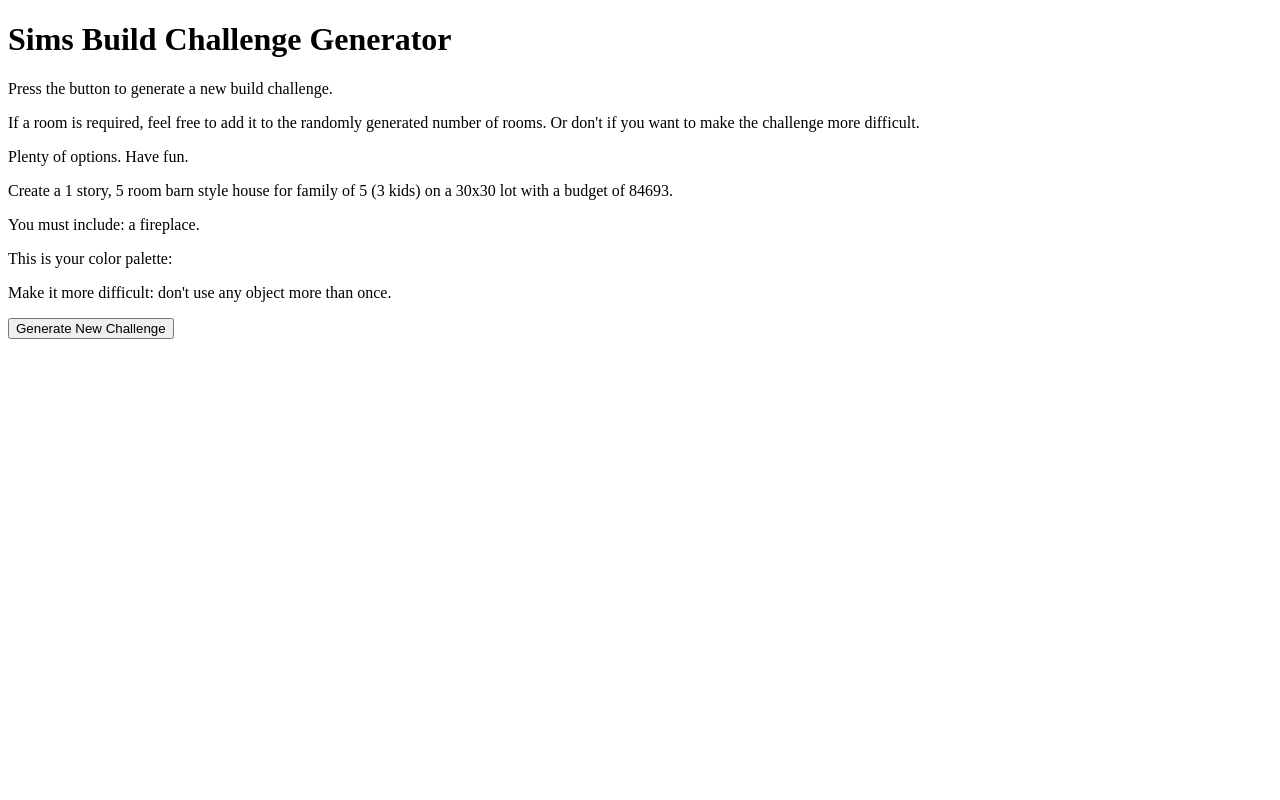
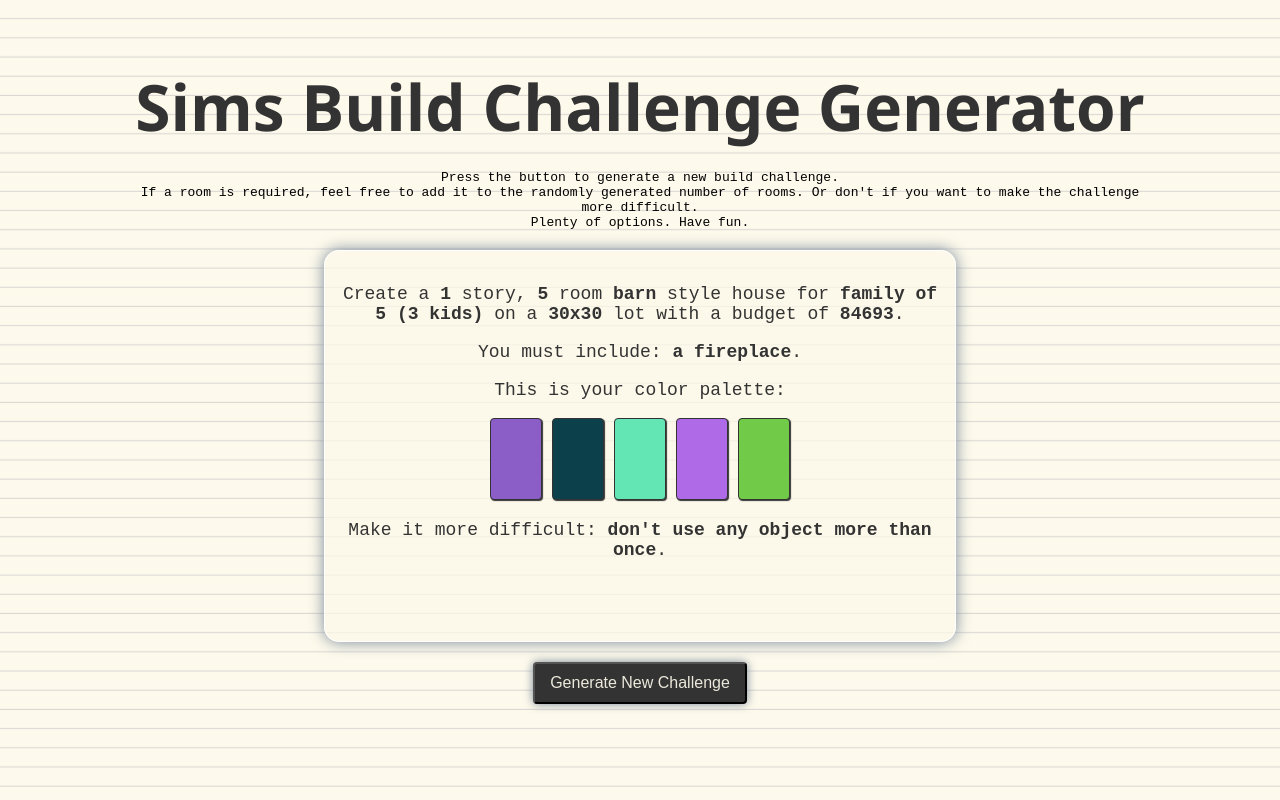
Before and after one commit to ana-puskaric/sims-build-challenge-generator, a React (Vite) app in the folder sims-build-challenge/: page / in a window 1280 px wide. Built offline with nearby package versions, Linux system fonts and the light colour scheme.

Commit message:
added css

```diff
--- a/sims-build-challenge/src/App.css
+++ b/sims-build-challenge/src/App.css
@@ -0,0 +1,85 @@
+:root {
+  --white: rgba(253, 249, 234, 0.918);
+  --whiteTransparant: rgba(253, 249, 234, 0.711);
+  --gray: rgb(51, 51, 51);
+  --lightgray: rgb(203, 202, 202);
+}
+body {
+  font-family: 'Courier New', Courier, monospace;
+  text-align: center;
+  background-image: linear-gradient(var(--white) 1.1rem, var(--lightgray) 1.2rem);
+  background-size: 100% 1.2rem;
+}
+
+.title-container {
+  margin-top: 5%;
+}
+
+.title-container h1 {
+  width: fit-content;
+  font-size: 5vw;
+  margin: 20px auto;
+  color: var(--gray);
+  font-family:'Segoe UI', Tahoma, Geneva, Verdana, sans-serif;
+}
+
+.title-container p {
+  max-width: 80%;
+  margin: auto;
+  text-align: center;
+  font-size: small;
+}
+
+.generate-container {
+  text-align: center;
+  max-width: 50%;
+  margin: auto;
+  font-size: large;
+}
+
+.challenge-container {
+  border: 1px solid white;
+  border-radius: 15px;
+  box-shadow: 0px 0px 15px lightslategrey;
+  padding: 15px;
+  margin: 20px auto;
+  overflow: hidden;
+  background-color: var(--whiteTransparant);
+  color:var(--gray);
+  min-height: 45vh;
+}
+
+.challenge-container span {
+  font-weight: bold;
+}
+
+.palette-container {
+  display: flex;
+  gap: 10px;
+  margin-bottom: 20px;
+  justify-content: center;
+}
+
+.color-swatch {
+  width: 50px;
+  height: 80px;
+  border-radius: 4px;
+  border: 1px solid var(--gray);
+  box-shadow: 1px 1px 1px var(--gray);
+}
+
+.generate-btn-container button {
+  background-color: var(--gray);
+  color: var(--white);
+  border-radius: 4px;
+  box-shadow: 0px 0px 10px lightslategray;
+  font-size: medium;
+  padding: 10px 15px;
+  cursor: pointer;
+}
+
+.generate-btn-container button:hover {
+  transform: scale(1.03);
+  transition: 0.1s ease-in;
+  box-shadow: 0px 0px 15px lightslategray;
+}
```
